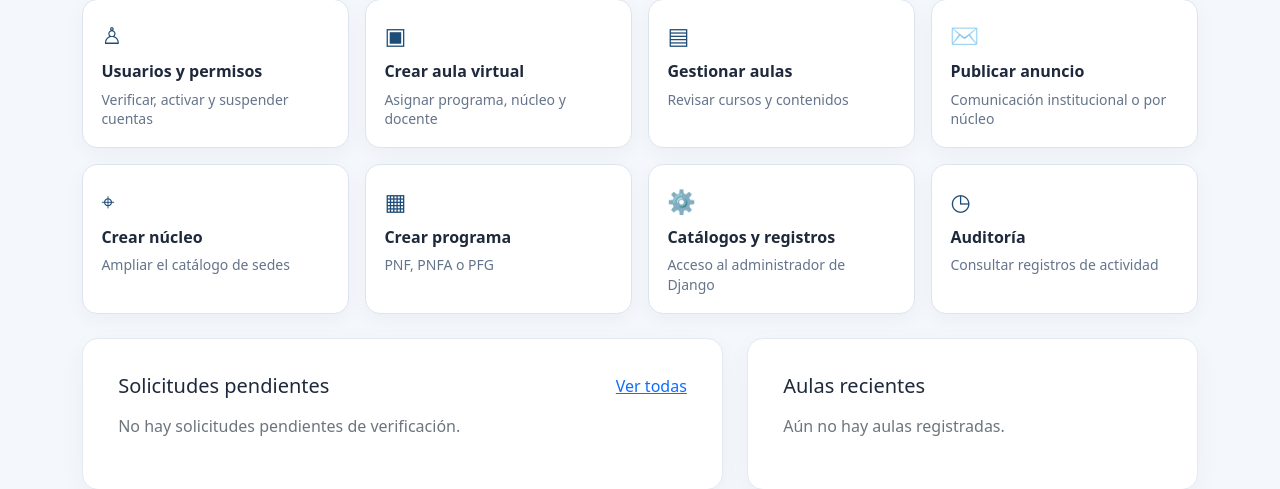
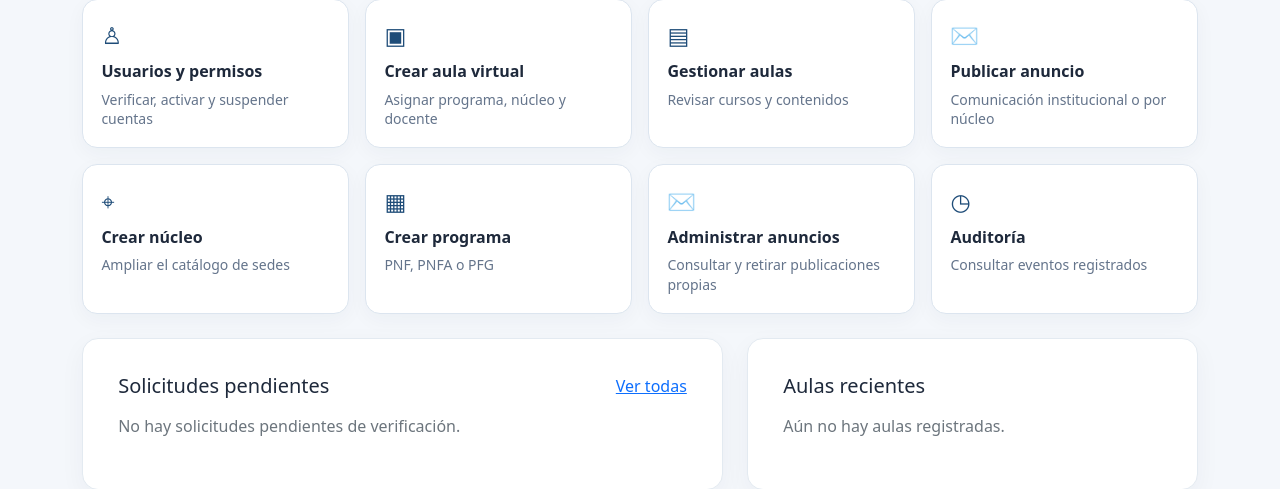
Before and after one commit to prosecucion966-prog/virtual, a Django app: page /administracion/ in a window 1280 px wide. Shown: the part 515-1004 px from the top of the page. Run offline with Django 5.2, Linux system fonts and the light colour scheme; the visitor is signed in with stand-in values (Sample User, id 1); data comes from the database, SQL or seed files in the repository; data that the repository does not hold is empty.

Commit message:
Conectar acciones del panel con vistas administrativas disponibles

```diff
--- a/templates/lms/admin_dashboard.html
+++ b/templates/lms/admin_dashboard.html
@@ -3,7 +3,7 @@
 {% block content %}
 <div class="d-flex justify-content-between align-items-center flex-wrap gap-3 mb-4">
  <div><div class="eyebrow text-primary">ADMINISTRACIÓN INSTITUCIONAL</div><h1 class="h2 fw-bold mb-1">Centro de control</h1><p class="text-secondary mb-0">Gestiona usuarios, núcleos, programas, aulas y comunicaciones de la UNES.</p></div>
- <a class="btn btn-outline-primary" href="/admin/">Administración avanzada Django</a>
+ {% if user.is_staff %}<a class="btn btn-outline-primary" href="/admin/">Administración avanzada Django</a>{% endif %}
 </div>
 <div class="row g-3 mb-4">
  {% for label,value in stats %}
@@ -18,8 +18,8 @@
  <div class="col-6 col-lg-3"><a class="admin-action" href="{% url 'admin_announcement_create' %}"><span class="admin-action-icon">✉</span><strong>Publicar anuncio</strong><small>Comunicación institucional o por núcleo</small></a></div>
  <div class="col-6 col-lg-3"><a class="admin-action" href="{% url 'admin_nucleo_create' %}"><span class="admin-action-icon">⌖</span><strong>Crear núcleo</strong><small>Ampliar el catálogo de sedes</small></a></div>
  <div class="col-6 col-lg-3"><a class="admin-action" href="{% url 'admin_programa_create' %}"><span class="admin-action-icon">▦</span><strong>Crear programa</strong><small>PNF, PNFA o PFG</small></a></div>
- <div class="col-6 col-lg-3"><a class="admin-action" href="/admin/lms/"><span class="admin-action-icon">⚙</span><strong>Catálogos y registros</strong><small>Acceso al administrador de Django</small></a></div>
- <div class="col-6 col-lg-3"><a class="admin-action" href="/admin/lms/auditlog/"><span class="admin-action-icon">◷</span><strong>Auditoría</strong><small>Consultar registros de actividad</small></a></div>
+ <div class="col-6 col-lg-3"><a class="admin-action" href="{% url 'admin_announcements' %}"><span class="admin-action-icon">✉</span><strong>Administrar anuncios</strong><small>Consultar y retirar publicaciones propias</small></a></div>
+ <div class="col-6 col-lg-3"><a class="admin-action" href="{% url 'admin_audit' %}"><span class="admin-action-icon">◷</span><strong>Auditoría</strong><small>Consultar eventos registrados</small></a></div>
 </div>
 <div class="row g-4">
  <div class="col-lg-7"><div class="panel h-100"><div class="d-flex justify-content-between align-items-center mb-3"><h2 class="h5 mb-0">Solicitudes pendientes</h2><a href="{% url 'admin_users' %}?estado=pendiente_verificacion">Ver todas</a></div>
```
